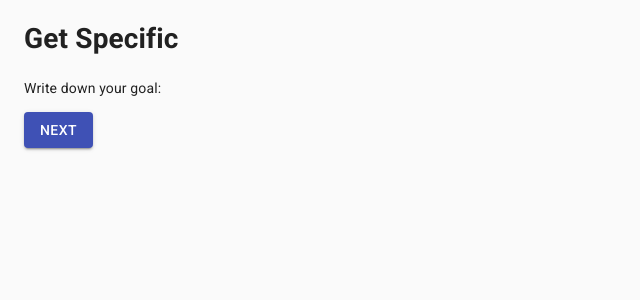
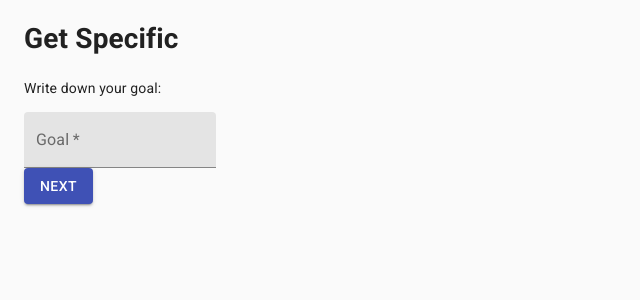
Before and after one commit to johnbede2000/stepzi, a React (Create React App) app: page / in a window 1280 px wide. Shown: the top 300 px of the page, without its empty margins (0-640 px from the left). Built offline with nearby package versions, Linux system fonts and the light colour scheme.

Commit message:
textfield on page one

```diff
--- a/src/components/InitialGoal.js
+++ b/src/components/InitialGoal.js
@@ -1,9 +1,18 @@
 import React from 'react';
+import TextField from '@material-ui/core/TextField';
 
 const InitialGoal = () => {
   return (
     <div>
       <p>Write down your goal:</p>
+      <TextField
+        id="goal"
+        label="Goal"
+        type="text"
+        multiline="true"
+        variant="filled"
+        required="true"
+      />
     </div>
   );
 };
```
